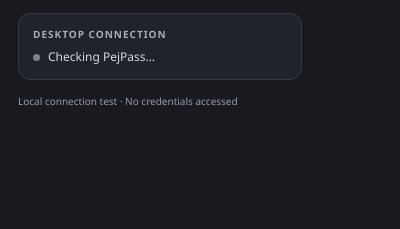
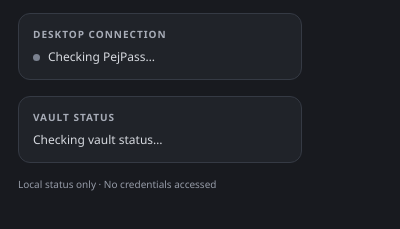
Before and after one commit to pejmands/PejPass, a browser extension: page browser/edge/popup.html in a window 400 px wide. Shown: the part 173-402 px from the top of the page. Drawn offline with Linux system fonts and the light colour scheme.

Commit message:
Add vault lock status to the extension popup

```diff
--- a/browser/edge/popup.html
+++ b/browser/edge/popup.html
@@ -36,8 +36,15 @@
       </div>
     </section>
 
+    <section class="connection-card" aria-labelledby="vault-label">
+      <p class="eyebrow" id="vault-label">VAULT STATUS</p>
+      <p class="connection-status" id="vault-status" role="status" aria-live="polite">
+        Checking vault status…
+      </p>
+    </section>
+
     <footer>
-      <span>Local connection test · No credentials accessed</span>
+      <span>Local status only · No credentials accessed</span>
     </footer>
   </main>
 </body>
```
